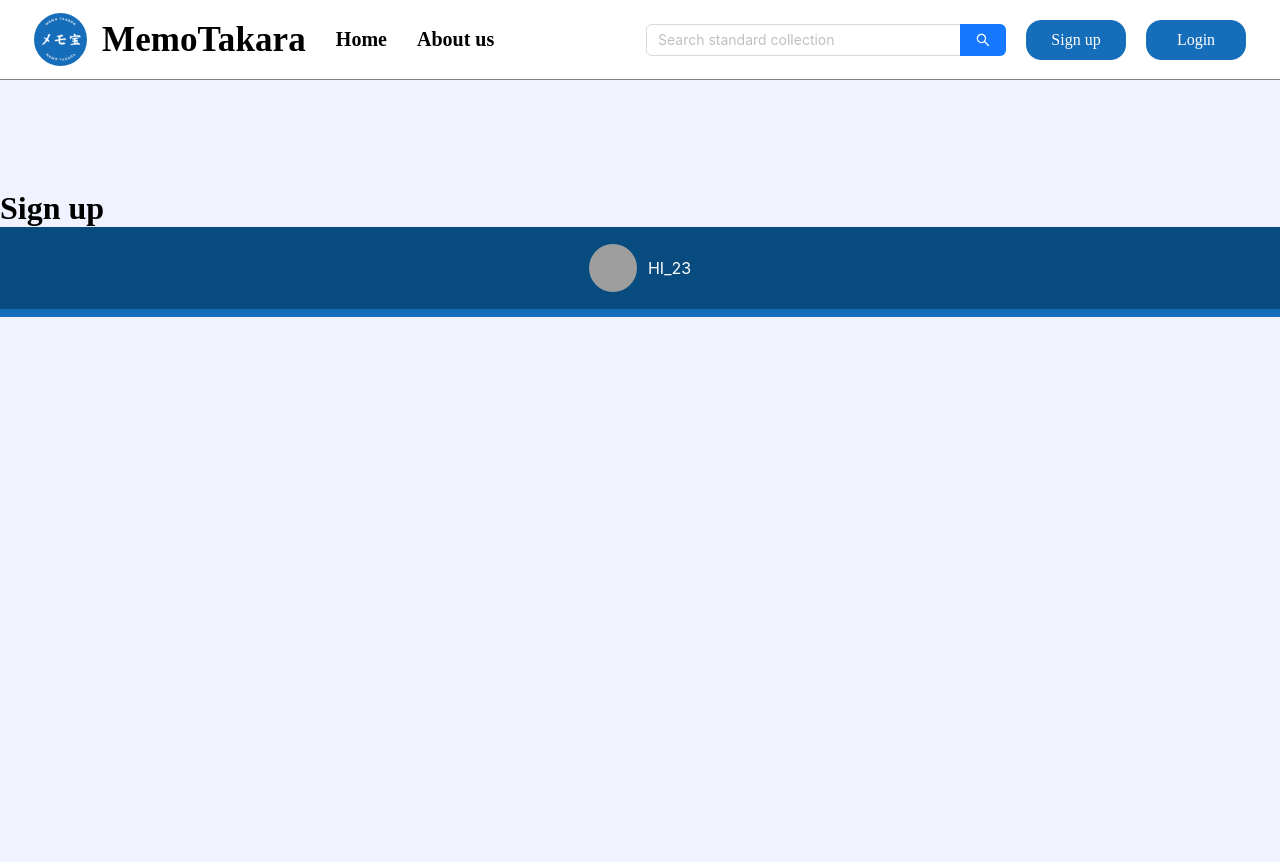
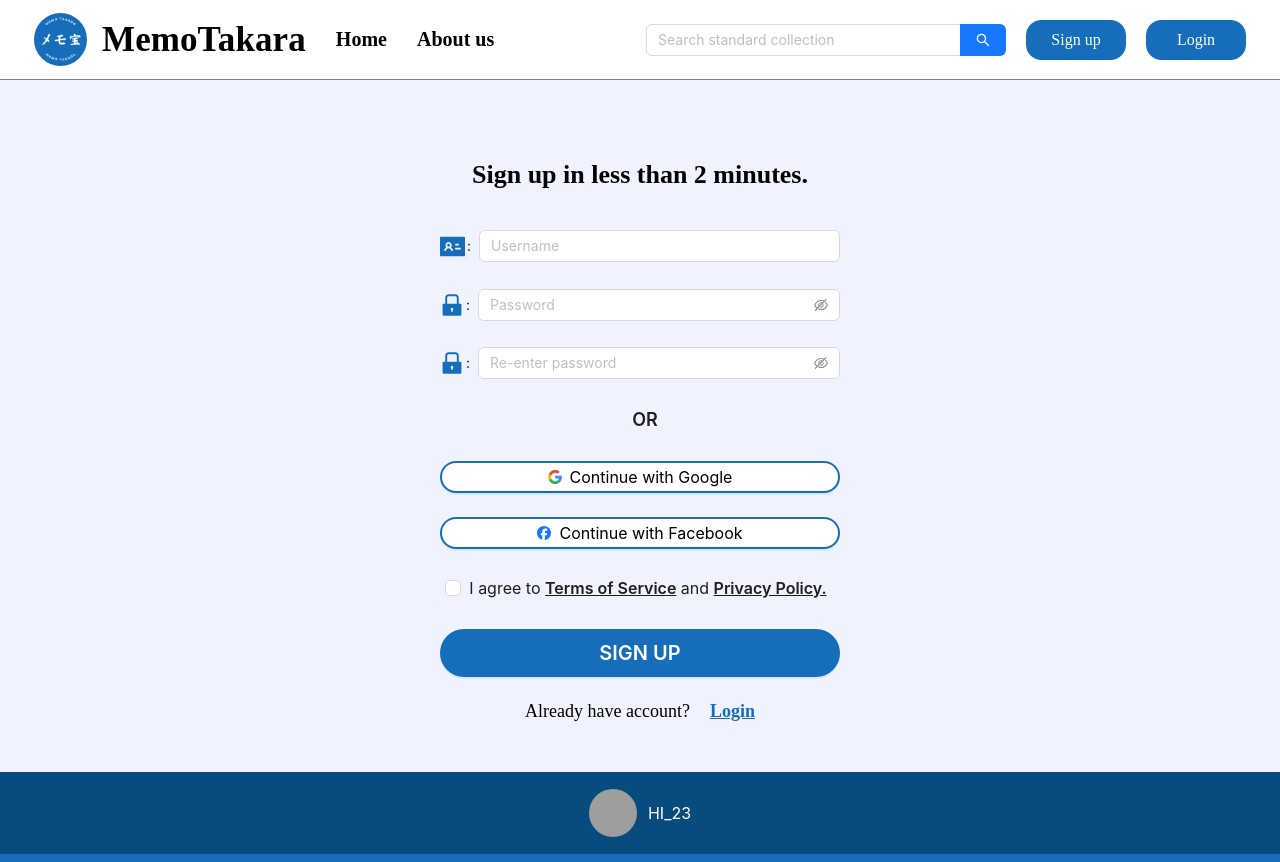
Before and after one commit to MemoTakara/MemoTakara-ReactJS, a React (Create React App) app in the folder memotakara/: page /sign_up in a window 1280 px wide. Before the commit the page ends 800 px from the top, so only its background shows below. Built offline with nearby package versions, Linux system fonts and the light colour scheme; grey boxes are pictures that could not be loaded; a web font is replaced by a local one.

Commit message:
add sign up page: done

```diff
--- a/memotakara/src/components/main_layout/index.css
+++ b/memotakara/src/components/main_layout/index.css
@@ -1,5 +1,3 @@
-@media screen and (max-width: 430px) {
-  .body {
-    margin-top: 80px !important;
-  }
+.body {
+  margin-top: 80px !important;
 }
--- a/memotakara/src/components/main_layout/index.jsx
+++ b/memotakara/src/components/main_layout/index.jsx
@@ -8,9 +8,7 @@ function MainLayout(props) {
       <div className="header">
         <Header name={props.name} />
       </div>
-      <div className="body" style={{ marginTop: "110px" }}>
-        {props.component}
-      </div>
+      <div className="body">{props.component}</div>
       <div className="footer">
         <Footer />
       </div>
--- a/memotakara/src/view/pages/sign_up/index.css
+++ b/memotakara/src/view/pages/sign_up/index.css
@@ -0,0 +1,69 @@
+.sign_up_container {
+  display: flex;
+  flex-direction: column;
+  font-family: var(--body-font);
+  align-items: center;
+  justify-content: center;
+  /* height: 100vh; */
+  margin-bottom: 30px;
+  padding-bottom: 20px;
+}
+
+.sign_up_header {
+  text-align: center;
+  font-size: 26px;
+  font-weight: var(--header-weight-size);
+  color: #000;
+  margin-bottom: 40px;
+}
+
+.sign_up_form {
+  width: 400px;
+  max-width: 600px;
+  /* padding: 20px; */
+}
+
+.sign_up_icon {
+  color: var(--color-light-button);
+}
+
+.sign_up_btn {
+  width: 400px;
+  font-size: var(--body-font);
+  background-color: #fff;
+  color: #000;
+  border: 2px solid var(--color-light-button);
+  border-radius: 20px;
+}
+
+.sign_up_btn:hover {
+  background-color: var(--color-light-button);
+  color: #fff;
+}
+
+.sign_up_btn_signup {
+  width: 400px;
+  height: 48px;
+  font-size: 20px;
+  font-weight: var(--header-weight-size);
+  background-color: var(--color-light-button);
+  color: #fff;
+  border-radius: 35px;
+}
+
+.sign_up_btn_signup:hover {
+  background-color: var(--color-light-button-hover);
+  color: #fff;
+}
+
+.switch-to-login {
+  text-align: center;
+  color: #000;
+}
+
+.sign_up_link {
+  color: var(--color-light-button);
+  text-decoration: none;
+  font-weight: var(--header-weight-size);
+  margin-left: 20px;
+}
--- a/memotakara/src/view/pages/sign_up/index.jsx
+++ b/memotakara/src/view/pages/sign_up/index.jsx
@@ -1,9 +1,195 @@
 import "./index.css";
+import google_icon from "../../../img/google_icon.png";
+import React from "react";
+import { Link, useNavigate } from "react-router-dom";
+import { IdcardFilled, LockFilled } from "@ant-design/icons";
+import { FontAwesomeIcon } from "@fortawesome/react-fontawesome";
+import { faFacebook } from "@fortawesome/free-brands-svg-icons";
+import { Form, Input, Button, Checkbox, message } from "antd";
 
 function SignUp() {
+  //message
+  const [messageApi, contextHolder] = message.useMessage();
+  const navigate = useNavigate();
+  const openSignupMessage = () => {
+    const key = "updatable";
+    messageApi.loading({ content: "Loading...", key });
+    setTimeout(() => {
+      messageApi.success({ content: "Sign Up Success!", key, duration: 2 });
+      setTimeout(() => {
+        navigate("/login");
+      }, 2000); // Thời gian chờ để hiển thị thông báo trước khi chuyển hướng
+    }, 1000);
+  };
+
   return (
-    <div>
-      <h1>Sign up</h1>
+    <div className="sign_up_container">
+      <div className="sign_up_header">Sign up in less than 2 minutes.</div>
+      <div className="sign_up_form">
+        <Form
+          layout="horizontal"
+          style={{
+            width: 400,
+          }}
+          onFinish={openSignupMessage}
+        >
+          {/* username */}
+          <Form.Item
+            label={
+              <IdcardFilled
+                className="sign_up_icon"
+                style={{
+                  fontSize: 25,
+                }}
+              />
+            }
+            name="username"
+            rules={[
+              {
+                message: "Enter your username!",
+              },
+            ]}
+          >
+            <Input placeholder="Username" />
+          </Form.Item>
+
+          {/* pass */}
+          <Form.Item
+            name="password"
+            label={
+              <LockFilled
+                className="sign_up_icon"
+                style={{
+                  fontSize: 24,
+                }}
+              />
+            }
+            rules={[
+              {
+                message: "Enter your password!",
+              },
+            ]}
+            hasFeedback
+          >
+            <Input.Password placeholder="Password" />
+          </Form.Item>
+
+          {/* re-enter pass */}
+          <Form.Item
+            name="re_enter_password"
+            label={
+              <LockFilled
+                className="sign_up_icon"
+                style={{
+                  fontSize: 24,
+                }}
+              />
+            }
+            dependencies={["password"]}
+            hasFeedback
+            rules={[
+              {
+                message: "Re-enter password",
+              },
+              ({ getFieldValue }) => ({
+                validator(_, value) {
+                  if (!value || getFieldValue("password") === value) {
+                    return Promise.resolve();
+                  }
+                  return Promise.reject(
+                    new Error("Re-entered password is incorrect!")
+                  );
+                },
+              }),
+            ]}
+          >
+            <Input.Password placeholder="Re-enter password" />
+          </Form.Item>
+
+          <Form.Item style={{ textAlign: "center", marginLeft: "10px" }}>
+            <div style={{ fontWeight: "600", fontSize: "18px" }}>OR</div>
+          </Form.Item>
+
+          {/* google */}
+          <Form.Item style={{ textAlign: "center" }}>
+            <Button type="primary" shape="round" className="sign_up_btn">
+              <img
+                src={google_icon}
+                alt="Google Icon"
+                style={{ width: "14px", height: "14px" }}
+              />
+              <div style={{ fontSize: "16px" }}>Continue with Google</div>
+            </Button>
+          </Form.Item>
+
+          {/* facebook */}
+          <Form.Item style={{ textAlign: "center" }}>
+            <Button
+              type="primary"
+              shape="round"
+              className="sign_up_btn"
+              icon={
+                <FontAwesomeIcon
+                  style={{ color: "#1877F2" }}
+                  icon={faFacebook}
+                />
+              }
+            >
+              <div style={{ fontSize: "16px" }}>Continue with Facebook</div>
+            </Button>
+          </Form.Item>
+
+          {/* checkbox */}
+          <Form.Item style={{ textAlign: "center" }}>
+            <Checkbox style={{ fontSize: "16px" }}>
+              I agree to{" "}
+              <span
+                style={{
+                  fontWeight: "var(--header-weight-size)",
+                  textDecoration: "underline",
+                }}
+              >
+                Terms of Service
+              </span>{" "}
+              and{" "}
+              <span
+                style={{
+                  fontWeight: "var(--header-weight-size)",
+                  textDecoration: "underline",
+                }}
+              >
+                Privacy Policy.
+              </span>
+            </Checkbox>
+          </Form.Item>
+
+          {/* sign up */}
+          <Form.Item style={{ textAlign: "center" }}>
+            {contextHolder}
+            <Button
+              type="primary"
+              className="sign_up_btn_signup"
+              onClick={openSignupMessage}
+            >
+              SIGN UP
+            </Button>
+          </Form.Item>
+        </Form>
+      </div>
+
+      {/* login */}
+      <div className="switch_to_login" style={{ fontSize: "18px" }}>
+        Already have account?
+        <span>
+          <Link
+            className="sign_up_link"
+            to="/login"
+            style={{ textDecoration: "underline" }}
+          >
+            Login
+          </Link>
+        </span>
+      </div>
     </div>
   );
 }
--- /dev/null
+++ b/package.json
@@ -0,0 +1,5 @@
+{
+  "dependencies": {
+    "@fortawesome/free-brands-svg-icons": "^6.5.2"
+  }
+}
```
Also changed, not shown: memotakara/src/img/google_icon.png (added), 1 other file (tests, documents, lock files or other folders).
